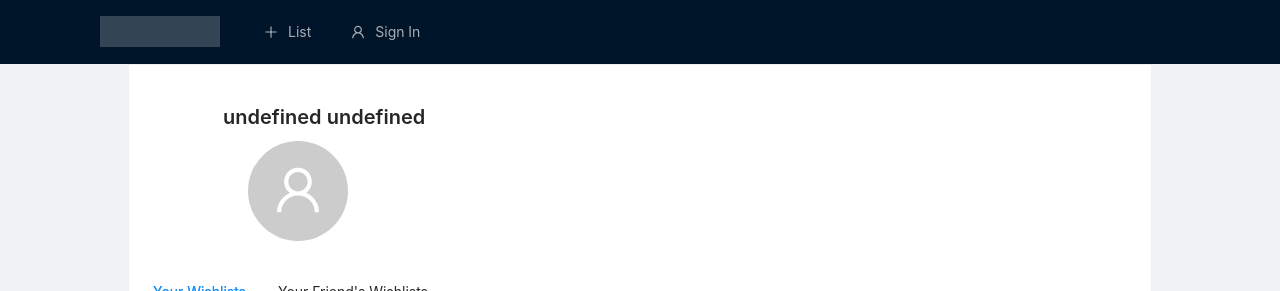
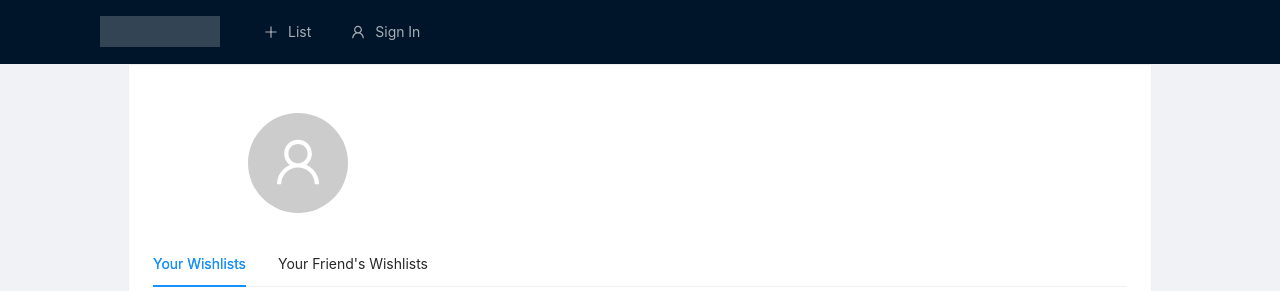
Before and after one commit to JWTappert/wishlet, a Next.js app: page /1/profile in a window 1280 px wide. Shown: the top 291 px of the page. Built offline with nearby package versions, Linux system fonts and the light colour scheme; no server answers; the database is empty.

Commit message:
cleaning up the nav with logged in users

```diff
--- a/components/nav/nav.jsx
+++ b/components/nav/nav.jsx
@@ -2,19 +2,18 @@ import React, { useState, useContext } from "react";
 import styled from "styled-components";
 import { useRouter } from "next/router";
 import Link from "next/link";
-import { Input, Menu, Modal, Layout } from "antd";
+import { Avatar, Input, Menu, Modal, Layout } from "antd";
 import { PlusOutlined, UserOutlined } from "@ant-design/icons";
 import { UserContext } from "contexts/user-context";
 const { Header } = Layout;
+const { SubMenu } = Menu;
 
 export default function Nav({}) {
   const { user, handleSignOut } = useContext(UserContext);
   const [showModal, setShowModal] = useState(false);
   const [listName, setListName] = useState("");
   const router = useRouter();
-  const { SubMenu } = Menu;
 
-  console.log({ user });
   return (
     <>
       <Header>
@@ -32,14 +31,18 @@ export default function Nav({}) {
             </Menu.Item>
           )}
           {user && (
-            <SubMenu icon={<UserOutlined />} title="User">
+            <StyledSubMenu
+              style={{ span: {margin: '0 5px'}}}
+              icon={user.photoURL ? <Avatar size="small" src={user.photoURL} /> : <UserOutlined />}
+              title={user.displayName ? user.displayName : 'User'}
+            >
               <Menu.Item>
                 <Link href="/[uid]/profile" as={`/${user.uid}/profile`}>
                   <a>Profile</a>
                 </Link>
               </Menu.Item>
               <Menu.Item onClick={handleSignOut}>Sign Out</Menu.Item>
-            </SubMenu>
+            </StyledSubMenu>
           )}
         </Menu>
       </Header>
@@ -62,6 +65,12 @@ export default function Nav({}) {
   );
 }
 
+const StyledSubMenu = styled(SubMenu)`
+  span {
+    margin: 0 5px;
+  }
+`;
+
 const Logo = styled.div`
   width: 120px;
   height: 31px;
--- a/components/profile/profile-details.jsx
+++ b/components/profile/profile-details.jsx
@@ -12,10 +12,9 @@ export default function ProfileDetails() {
   const { uid } = router.query;
   const [profile, loading, error] = useProfile(uid);
   const {
-    avatar,
+    photoURL,
     email,
-    first,
-    last,
+    displayName,
     website,
     facebook,
     twitter,
@@ -28,12 +27,19 @@ export default function ProfileDetails() {
     <Container>
       <Row>
         <Col span={6}>
-          <Title level={4}>{`${first} ${last}`}</Title>
-          <Avatar
+          <Title level={4}>{displayName}</Title>
+          {photoURL && (
+            <Avatar
+              style={{ margin: "0 .5em" }}
+              size={100}
+              src={photoURL}
+            />
+          )}
+          {!photoURL && (<Avatar
             style={{ margin: "0 .5em" }}
             size={100}
             icon={<UserOutlined />}
-          />
+          />)}
         </Col>
         <Col span={18}>
           {profile && (
```
